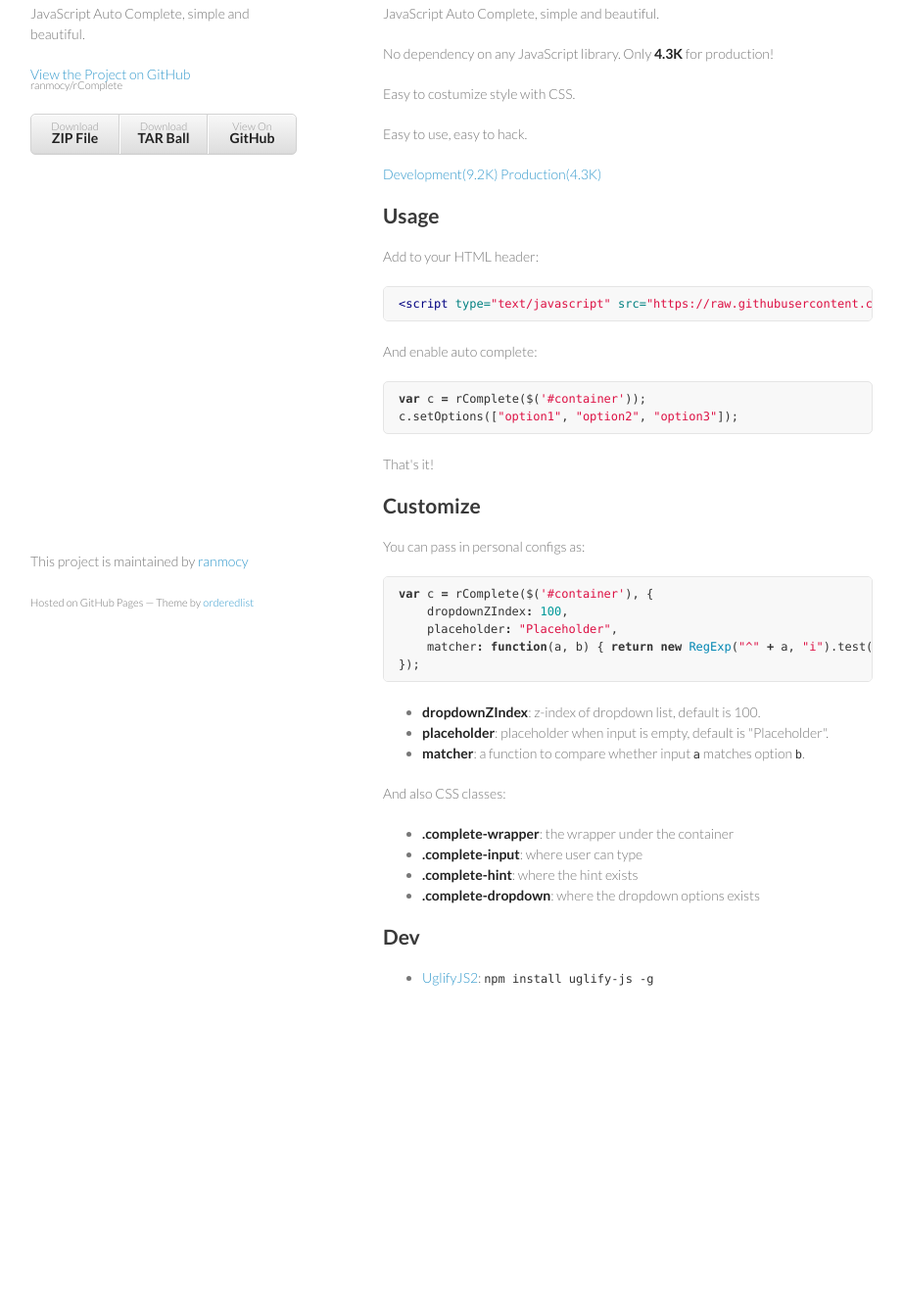
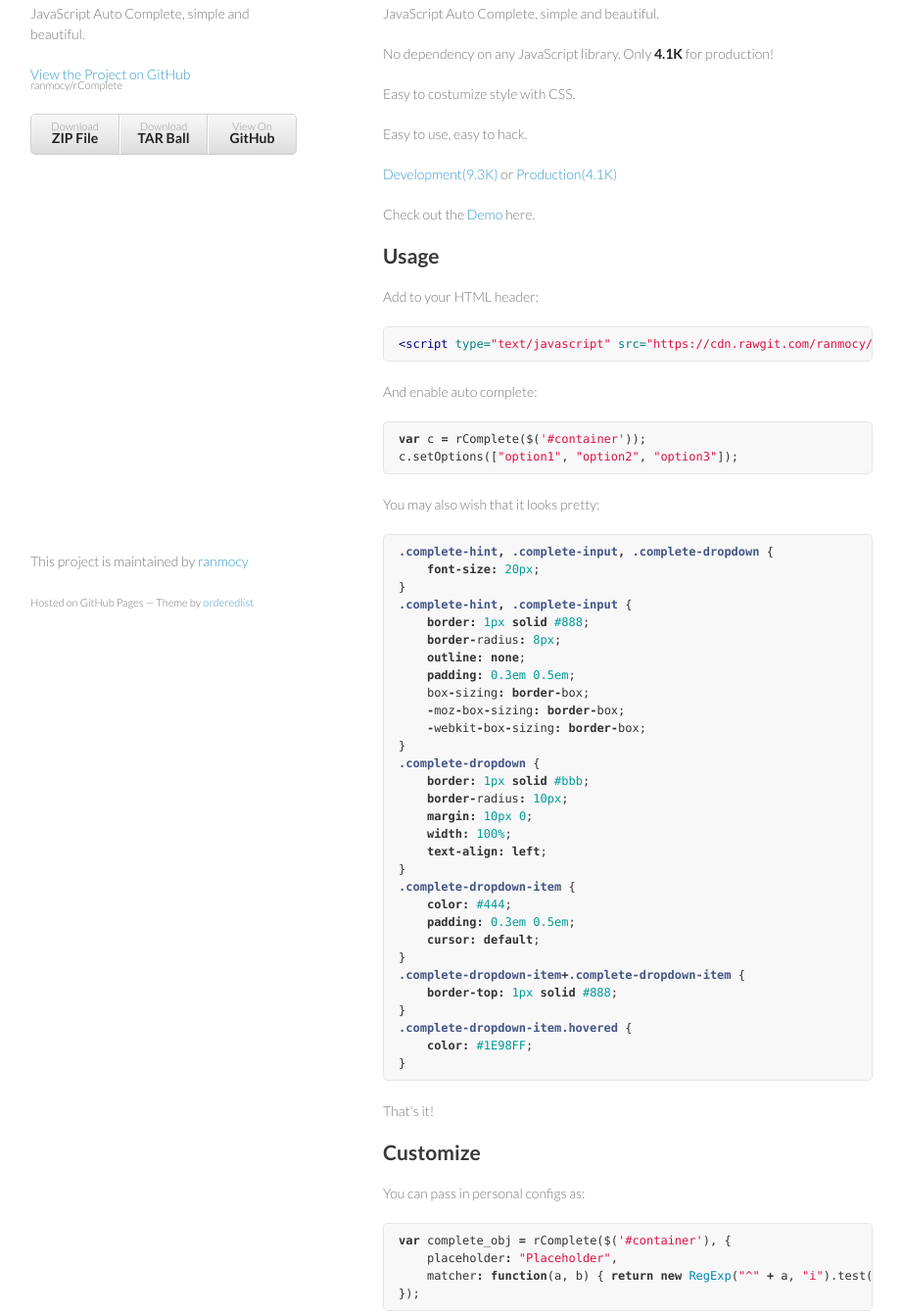
Before and after one commit to ranmocy/rComplete, a plain HTML site: page index.html in a window 1280 px wide. Shown: the part 106-1447 px from the top of the page at 98% size, without its empty margins (179-1101 px from the left). Before the commit the page ends 1184 px from the top, so only its background shows below. Drawn offline with Linux system fonts and the light colour scheme.

Commit message:
Create gh-pages branch via GitHub

```diff
--- a/index.html
+++ b/index.html
@@ -34,27 +34,64 @@
 <p>JavaScript Auto Complete, simple and beautiful.</p>
 
 <p>No dependency on any JavaScript library.
-Only <strong>4.3K</strong> for production!</p>
+Only <strong>4.1K</strong> for production!</p>
 
 <p>Easy to costumize style with CSS.</p>
 
 <p>Easy to use, easy to hack.</p>
 
-<p><a href="https://raw.githubusercontent.com/ranmocy/rComplete/master/rComplete.js">Development(9.2K)</a>
-<a href="https://raw.githubusercontent.com/ranmocy/rComplete/master/rComplete.min.js">Production(4.3K)</a></p>
+<p><a href="https://raw.githubusercontent.com/ranmocy/rComplete/master/rComplete.js">Development(9.3K)</a>
+or
+<a href="https://cdn.rawgit.com/ranmocy/rComplete/master/rComplete.min.js">Production(4.1K)</a></p>
+
+<p>Check out the <a href="http://complete.ranmocy.info/demo.html">Demo</a> here.</p>
 
 <h2>
 <a name="usage" class="anchor" href="#usage"><span class="octicon octicon-link"></span></a>Usage</h2>
 
 <p>Add to your HTML header:</p>
 
-<div class="highlight highlight-HTML"><pre><span class="nt">&lt;script </span><span class="na">type=</span><span class="s">"text/javascript"</span> <span class="na">src=</span><span class="s">"https://raw.githubusercontent.com/ranmocy/rComplete/master/rComplete.min.js"</span><span class="nt">&gt;&lt;/script&gt;</span>
+<div class="highlight highlight-HTML"><pre><span class="nt">&lt;script </span><span class="na">type=</span><span class="s">"text/javascript"</span> <span class="na">src=</span><span class="s">"https://cdn.rawgit.com/ranmocy/rComplete/master/rComplete.min.js"</span><span class="nt">&gt;&lt;/script&gt;</span>
 </pre></div>
 
 <p>And enable auto complete:</p>
 
 <div class="highlight highlight-javascript"><pre><span class="kd">var</span> <span class="nx">c</span> <span class="o">=</span> <span class="nx">rComplete</span><span class="p">(</span><span class="nx">$</span><span class="p">(</span><span class="s1">'#container'</span><span class="p">));</span>
 <span class="nx">c</span><span class="p">.</span><span class="nx">setOptions</span><span class="p">([</span><span class="s2">"option1"</span><span class="p">,</span> <span class="s2">"option2"</span><span class="p">,</span> <span class="s2">"option3"</span><span class="p">]);</span>
+</pre></div>
+
+<p>You may also wish that it looks pretty:</p>
+
+<div class="highlight highlight-CSS"><pre><span class="nc">.complete-hint</span><span class="o">,</span> <span class="nc">.complete-input</span><span class="o">,</span> <span class="nc">.complete-dropdown</span> <span class="p">{</span>
+    <span class="k">font-size</span><span class="o">:</span> <span class="m">20px</span><span class="p">;</span>
+<span class="p">}</span>
+<span class="nc">.complete-hint</span><span class="o">,</span> <span class="nc">.complete-input</span> <span class="p">{</span>
+    <span class="k">border</span><span class="o">:</span> <span class="m">1px</span> <span class="k">solid</span> <span class="m">#888</span><span class="p">;</span>
+    <span class="k">border</span><span class="o">-</span><span class="n">radius</span><span class="o">:</span> <span class="m">8px</span><span class="p">;</span>
+    <span class="k">outline</span><span class="o">:</span> <span class="k">none</span><span class="p">;</span>
+    <span class="k">padding</span><span class="o">:</span> <span class="m">0.3em</span> <span class="m">0.5em</span><span class="p">;</span>
+    <span class="n">box</span><span class="o">-</span><span class="n">sizing</span><span class="o">:</span> <span class="k">border</span><span class="o">-</span><span class="n">box</span><span class="p">;</span>
+    <span class="o">-</span><span class="n">moz</span><span class="o">-</span><span class="n">box</span><span class="o">-</span><span class="n">sizing</span><span class="o">:</span> <span class="k">border</span><span class="o">-</span><span class="n">box</span><span class="p">;</span>
+    <span class="o">-</span><span class="n">webkit</span><span class="o">-</span><span class="n">box</span><span class="o">-</span><span class="n">sizing</span><span class="o">:</span> <span class="k">border</span><span class="o">-</span><span class="n">box</span><span class="p">;</span>
+<span class="p">}</span>
+<span class="nc">.complete-dropdown</span> <span class="p">{</span>
+    <span class="k">border</span><span class="o">:</span> <span class="m">1px</span> <span class="k">solid</span> <span class="m">#bbb</span><span class="p">;</span>
+    <span class="k">border</span><span class="o">-</span><span class="n">radius</span><span class="o">:</span> <span class="m">10px</span><span class="p">;</span>
+    <span class="k">margin</span><span class="o">:</span> <span class="m">10px</span> <span class="m">0</span><span class="p">;</span>
+    <span class="k">width</span><span class="o">:</span> <span class="m">100%</span><span class="p">;</span>
+    <span class="k">text-align</span><span class="o">:</span> <span class="k">left</span><span class="p">;</span>
+<span class="p">}</span>
+<span class="nc">.complete-dropdown-item</span> <span class="p">{</span>
+    <span class="k">color</span><span class="o">:</span> <span class="m">#444</span><span class="p">;</span>
+    <span class="k">padding</span><span class="o">:</span> <span class="m">0.3em</span> <span class="m">0.5em</span><span class="p">;</span>
+    <span class="k">cursor</span><span class="o">:</span> <span class="k">default</span><span class="p">;</span>
+<span class="p">}</span>
+<span class="nc">.complete-dropdown-item</span><span class="o">+</span><span class="nc">.complete-dropdown-item</span> <span class="p">{</span>
+    <span class="k">border-top</span><span class="o">:</span> <span class="m">1px</span> <span class="k">solid</span> <span class="m">#888</span><span class="p">;</span>
+<span class="p">}</span>
+<span class="nc">.complete-dropdown-item.hovered</span> <span class="p">{</span>
+    <span class="k">color</span><span class="o">:</span> <span class="m">#1E98FF</span><span class="p">;</span>
+<span class="p">}</span>
 </pre></div>
 
 <p>That's it!</p>
@@ -64,16 +101,13 @@ Only <strong>4.3K</strong> for production!</p>
 
 <p>You can pass in personal configs as:</p>
 
-<div class="highlight highlight-javascript"><pre><span class="kd">var</span> <span class="nx">c</span> <span class="o">=</span> <span class="nx">rComplete</span><span class="p">(</span><span class="nx">$</span><span class="p">(</span><span class="s1">'#container'</span><span class="p">),</span> <span class="p">{</span>
-    <span class="nx">dropdownZIndex</span><span class="o">:</span> <span class="mi">100</span><span class="p">,</span>
+<div class="highlight highlight-javascript"><pre><span class="kd">var</span> <span class="nx">complete_obj</span> <span class="o">=</span> <span class="nx">rComplete</span><span class="p">(</span><span class="nx">$</span><span class="p">(</span><span class="s1">'#container'</span><span class="p">),</span> <span class="p">{</span>
     <span class="nx">placeholder</span><span class="o">:</span> <span class="s2">"Placeholder"</span><span class="p">,</span>
     <span class="nx">matcher</span><span class="o">:</span> <span class="kd">function</span><span class="p">(</span><span class="nx">a</span><span class="p">,</span> <span class="nx">b</span><span class="p">)</span> <span class="p">{</span> <span class="k">return</span> <span class="k">new</span> <span class="nb">RegExp</span><span class="p">(</span><span class="s2">"^"</span> <span class="o">+</span> <span class="nx">a</span><span class="p">,</span> <span class="s2">"i"</span><span class="p">).</span><span class="nx">test</span><span class="p">(</span><span class="nx">b</span><span class="p">);</span> <span class="p">}</span>
 <span class="p">});</span>
 </pre></div>
 
 <ul>
-<li>
-<strong>dropdownZIndex</strong>: z-index of dropdown list, default is 100.</li>
 <li>
 <strong>placeholder</strong>: placeholder when input is empty, default is "Placeholder".</li>
 <li>
@@ -92,6 +126,19 @@ Only <strong>4.3K</strong> for production!</p>
 <li>
 <strong>.complete-dropdown</strong>: where the dropdown options exists</li>
 </ul>
+
+<p>And manipulate with JavaScript:</p>
+
+<div class="highlight highlight-javascript"><pre><span class="nx">complete_obj</span><span class="p">.</span><span class="nx">setOptions</span><span class="p">(</span><span class="nx">options</span><span class="p">)</span>    <span class="c1">// set the options, OPTIONS is a array of strings</span>
+<span class="nx">complete_obj</span><span class="p">.</span><span class="nx">getOptions</span><span class="p">()</span>           <span class="c1">// returns the options</span>
+<span class="nx">complete_obj</span><span class="p">.</span><span class="nx">setText</span><span class="p">(</span><span class="nx">text</span><span class="p">)</span>          <span class="c1">// manually set the input text to TEXT</span>
+<span class="nx">complete_obj</span><span class="p">.</span><span class="nx">getText</span><span class="p">()</span>              <span class="c1">// returns the value of the input</span>
+
+<span class="nx">complete_obj</span><span class="p">.</span><span class="nx">wrapper</span>    <span class="c1">// access to the wrapper node</span>
+<span class="nx">complete_obj</span><span class="p">.</span><span class="nx">input</span>      <span class="c1">// access to the input node</span>
+<span class="nx">complete_obj</span><span class="p">.</span><span class="nx">hint</span>       <span class="c1">// access to the hint node</span>
+<span class="nx">complete_obj</span><span class="p">.</span><span class="nx">dropdown</span>   <span class="c1">// access to the dropdown node</span>
+</pre></div>
 
 <h2>
 <a name="dev" class="anchor" href="#dev"><span class="octicon octicon-link"></span></a>Dev</h2>
```
Also changed, not shown: params.json (+1 -1 lines).
